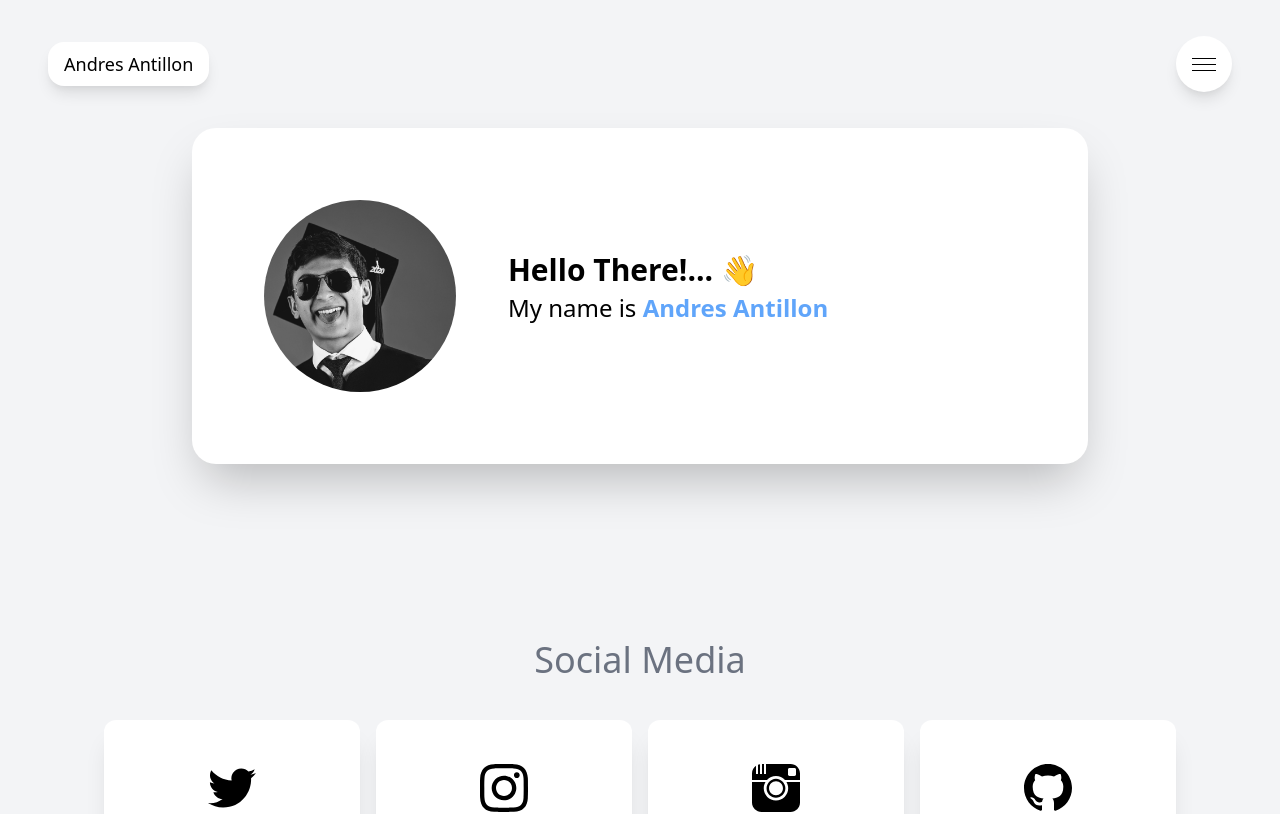
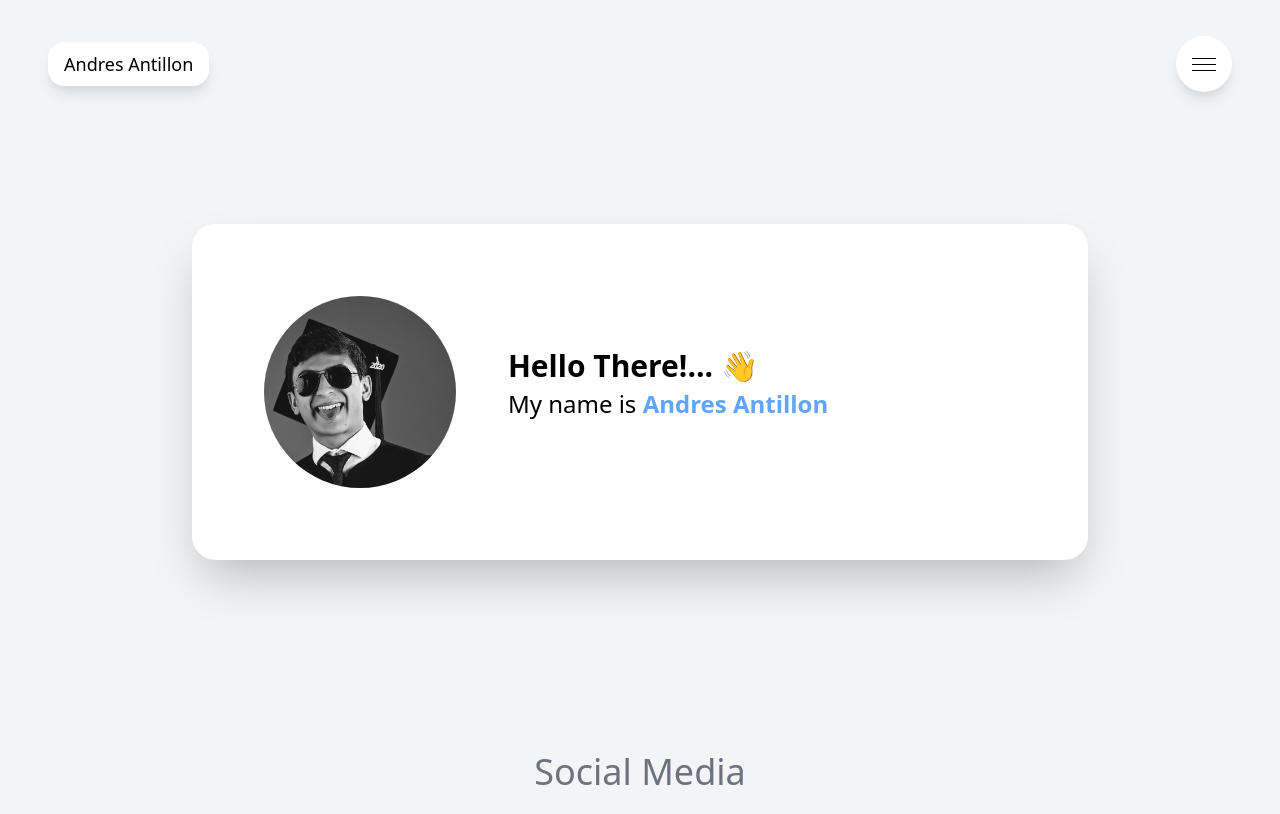
Before and after one commit to axantillon/my-website, a Vue app: page / in a window 1280 px wide. Shown: the top 814 px of the page. Built offline with nearby package versions, Linux system fonts and the light colour scheme; no server answers; what tailwindcss-border-gradients would draw is missing.

Commit message:
Update App.vue

```diff
--- a/src/App.vue
+++ b/src/App.vue
@@ -3,7 +3,7 @@
 
     <nav-bar/>
 
-    <div class="block mx-24 space-y-44">
+    <div class="block mx-24 my-24 space-y-48">
 
       <profile-card/>
 
```
